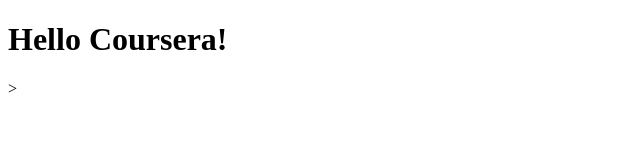
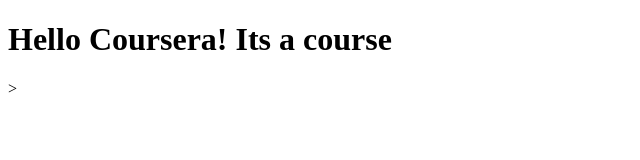
Before and after one commit to tonisprangli/coursera-test, a plain HTML site: page site/index.html in a window 1280 px wide. Shown: the whole page, without its empty margins (0-640 px from the left). Drawn offline with Linux system fonts and the light colour scheme.

Commit message:
Small addition to our page content.

```diff
--- a/site/index.html
+++ b/site/index.html
@@ -4,6 +4,6 @@
 	<title>Hello Coursera!</title>
 </head>
 <body>
-<h1>Hello Coursera!</h1>>
+<h1>Hello Coursera! Its a course</h1>>
 </body>
 </html>
```
